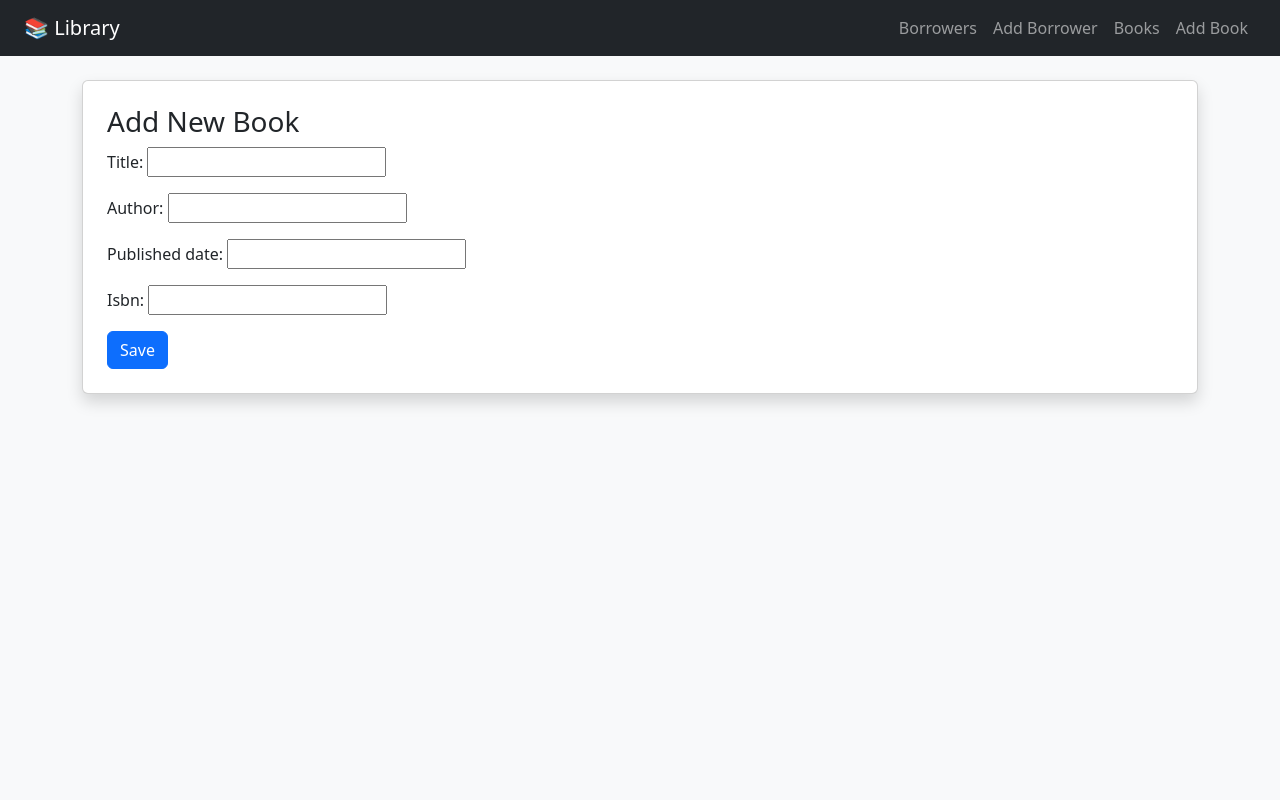
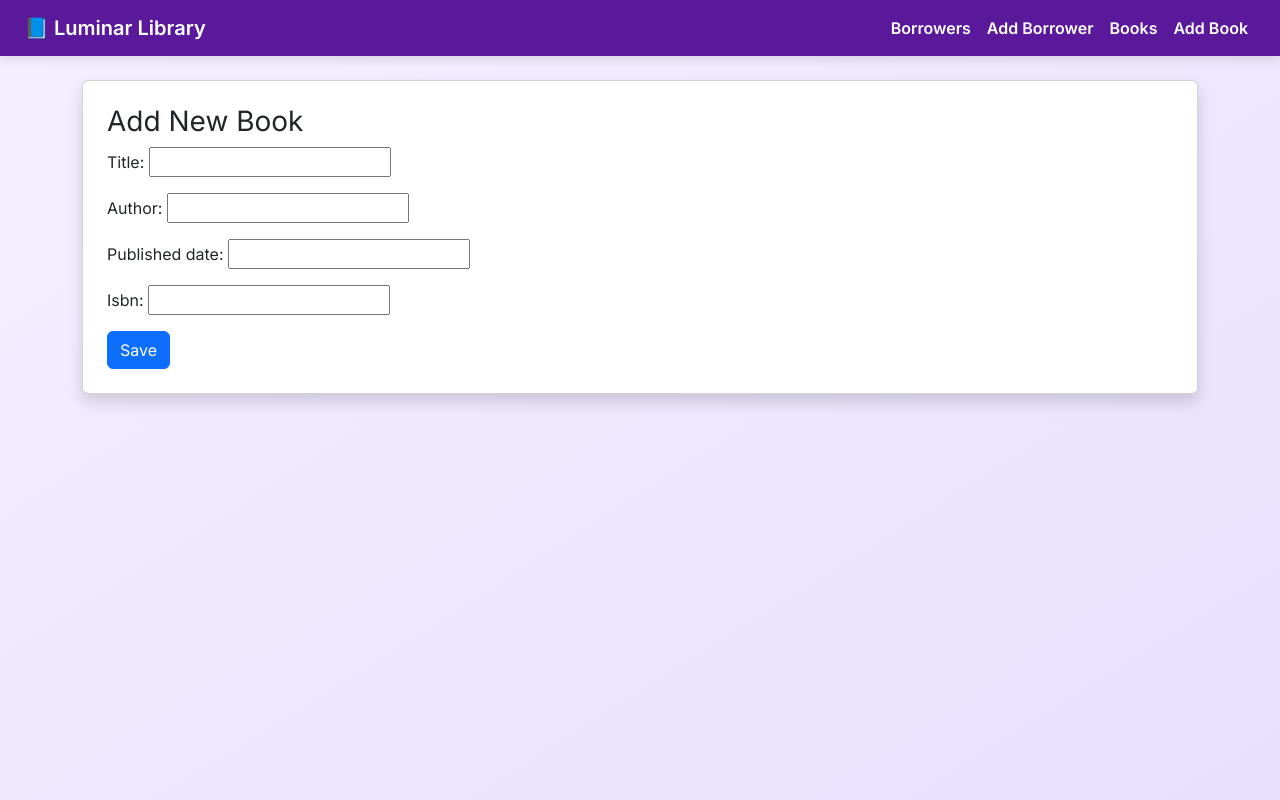
Before and after one commit to nandakumarp-dev/LibraryManagementSystem, a Django app: page /books/add/ in a window 1280 px wide. Run offline with Django 5.2, Linux system fonts and the light colour scheme.

Commit message:
implemented crud in books and borrower

```diff
--- a/backend/library/forms.py
+++ b/backend/library/forms.py
@@ -1,5 +1,6 @@
 from django import forms
 from .models import Borrower
+from .models import Book
 
 class BorrowerForm(forms.ModelForm):
     class Meta:
@@ -8,3 +9,8 @@ class BorrowerForm(forms.ModelForm):
         widgets = {
             'borrowed_date': forms.DateInput(attrs={'type': 'date'})
         }
+
+class BookForm(forms.ModelForm):
+    class Meta:
+        model = Book
+        fields = ['title', 'author', 'published_date', 'isbn']
--- a/backend/library/views.py
+++ b/backend/library/views.py
@@ -1,63 +1,96 @@
-from django.views.generic import CreateView, ListView, UpdateView, DetailView
-from django.urls import reverse_lazy
-from .models import Borrower
+from django.shortcuts import render, redirect, get_object_or_404
+from django.views import View
+from django.db.models import Q
+from .models import Borrower, Book
 from .forms import BorrowerForm
+from .forms import BookForm
 
-class BorrowerCreateView(CreateView):
-    model = Borrower
-    form_class = BorrowerForm
-    template_name = 'library/borrower_form.html'
-    success_url = reverse_lazy('borrower-list')
+# --- Borrower Views ---
+
+class BorrowerCreateView(View):
+    def get(self, request):
+        form = BorrowerForm()
+        return render(request, 'library/borrower_form.html', {'form': form})
+
+    def post(self, request):
+        form = BorrowerForm(request.POST)
+        if form.is_valid():
+            form.save()
+            return redirect('borrower-list')
+        return render(request, 'library/borrower_form.html', {'form': form})
 
 
-class BorrowerListView(ListView):
-    model = Borrower
-    template_name = 'library/borrower_list.html'
-    context_object_name = 'borrowers'
-
-
-class BorrowerUpdateView(UpdateView):
-    model = Borrower
-    form_class = BorrowerForm
-    template_name = 'library/update_borrowed_date.html'
-    success_url = reverse_lazy('borrower-list')
-
-
-class BorrowerDetailView(DetailView):
-    model = Borrower
-    template_name = 'library/borrower_detail.html'
-    context_object_name = 'borrower'
+class BorrowerListView(View):
+    def get(self, request):
+        query = request.GET.get('query')
+        borrowers = Borrower.objects.all()
+        if query:
+            borrowers = borrowers.filter(
+                Q(name__icontains=query) | Q(book__title__icontains=query)
+            )
+        return render(request, 'library/borrower_list.html', {'borrowers': borrowers})
 
 
 
+class BorrowerUpdateView(View):
+    def get(self, request, pk):
+        borrower = get_object_or_404(Borrower, pk=pk)
+        form = BorrowerForm(instance=borrower)
+        return render(request, 'library/update_borrowed_date.html', {'form': form})
 
-from .models import Book
-
-from django.views.generic import CreateView, ListView, UpdateView, DetailView
-from django.urls import reverse_lazy
-
-# BOOK VIEWS
-class BookCreateView(CreateView):
-    model = Book
-    fields = ['title', 'author', 'published_date', 'isbn']
-    template_name = 'library/book_form.html'
-    success_url = reverse_lazy('book-list')
+    def post(self, request, pk):
+        borrower = get_object_or_404(Borrower, pk=pk)
+        form = BorrowerForm(request.POST, instance=borrower)
+        if form.is_valid():
+            form.save()
+            return redirect('borrower-list')
+        return render(request, 'library/update_borrowed_date.html', {'form': form})
 
 
-class BookListView(ListView):
-    model = Book
-    template_name = 'library/book_list.html'
-    context_object_name = 'books'
+class BorrowerDetailView(View):
+    def get(self, request, pk):
+        borrower = get_object_or_404(Borrower, pk=pk)
+        return render(request, 'library/borrower_detail.html', {'borrower': borrower})
 
 
-class BookUpdateView(UpdateView):
-    model = Book
-    fields = ['title', 'author', 'published_date', 'isbn']
-    template_name = 'library/book_form.html'
-    success_url = reverse_lazy('book-list')
+# --- Book Views ---
+
+class BookCreateView(View):
+    def get(self, request):
+        form = BookForm()
+        return render(request, 'library/book_form.html', {'form': form})
+
+    def post(self, request):
+        form = BookForm(request.POST)
+        if form.is_valid():
+            form.save()
+            return redirect('book-list')
+        return render(request, 'library/book_form.html', {'form': form})
 
 
-class BookDetailView(DetailView):
-    model = Book
-    template_name = 'library/book_detail.html'
-    context_object_name = 'book'
+class BookListView(View):
+    def get(self, request):
+        books = Book.objects.all()
+        return render(request, 'library/book_list.html', {'books': books})
+
+
+
+class BookUpdateView(View):
+    def get(self, request, pk):
+        book = get_object_or_404(Book, pk=pk)
+        form = BookForm(instance=book)
+        return render(request, 'library/book_form.html', {'form': form, 'object': book})
+
+    def post(self, request, pk):
+        book = get_object_or_404(Book, pk=pk)
+        form = BookForm(request.POST, instance=book)
+        if form.is_valid():
+            form.save()
+            return redirect('book-list')
+        return render(request, 'library/book_form.html', {'form': form, 'object': book})
+
+
+class BookDetailView(View):
+    def get(self, request, pk):
+        book = get_object_or_404(Book, pk=pk)
+        return render(request, 'library/book_detail.html', {'book': book})
--- a/backend/templates/library/base.html
+++ b/backend/templates/library/base.html
@@ -3,19 +3,79 @@
 <head>
     <meta charset="UTF-8">
     <title>{% block title %}Library System{% endblock %}</title>
+    <meta name="viewport" content="width=device-width, initial-scale=1">
     <link href="https://cdn.jsdelivr.net/npm/bootstrap@5.3.0/dist/css/bootstrap.min.css" rel="stylesheet">
+    <link href="https://cdnjs.cloudflare.com/ajax/libs/animate.css/4.1.1/animate.min.css" rel="stylesheet">
+    <link href="https://fonts.googleapis.com/css2?family=Inter:wght@400;600&display=swap" rel="stylesheet">
+    <style>
+        body {
+            font-family: 'Inter', sans-serif;
+            background: linear-gradient(to bottom right, #f4f0ff, #e9dfff);
+            color: #1a1a2e;
+            min-height: 100vh;
+            overflow-x: hidden;
+        }
+        .navbar {
+            background-color: #5a189a;
+            box-shadow: 0 4px 10px rgba(0,0,0,0.1);
+        }
+        .navbar-brand, .nav-link {
+            color: #ffffff !important;
+            font-weight: 600;
+        }
+        .card-ui {
+            background: #ffffff;
+            border-radius: 1rem;
+            box-shadow: 0 6px 20px rgba(88, 86, 214, 0.2);
+            padding: 2rem;
+            animation: fadeIn 0.7s ease-in-out;
+        }
+        .btn-style {
+            background-color: #7209b7;
+            color: white;
+            border: none;
+            font-weight: 500;
+            transition: 0.3s;
+        }
+        .btn-style:hover {
+            background-color: #560bad;
+        }
+        .table thead {
+            background-color: #7209b7;
+            color: white;
+        }
+        .table tbody tr:hover {
+            background-color: #f3e9ff;
+        }
+        @keyframes fadeIn {
+            from {
+                opacity: 0;
+                transform: translateY(20px);
+            }
+            to {
+                opacity: 1;
+                transform: translateY(0);
+            }
+        }
+        @media (max-width: 768px) {
+            .card-ui {
+                padding: 1rem;
+            }
+        }
+    </style>
 </head>
-<body class="bg-light">
-    <nav class="navbar navbar-expand-lg navbar-dark bg-dark px-4 mb-4">
-        <a class="navbar-brand" href="{% url 'borrower-list' %}">📚 Library</a>
-        <div class="collapse navbar-collapse">
+<body>
+    <nav class="navbar navbar-expand-lg px-4 mb-4">
+        <a class="navbar-brand" href="{% url 'borrower-list' %}">📘 Luminar Library</a>
+        <button class="navbar-toggler" type="button" data-bs-toggle="collapse" data-bs-target="#navbarNav">
+            <span class="navbar-toggler-icon"></span>
+        </button>
+        <div class="collapse navbar-collapse" id="navbarNav">
             <ul class="navbar-nav ms-auto">
-
-                <li class="nav-item"><a href="{% url 'borrower-list' %}" class="nav-link">Borrowers</a></li>
-                <li class="nav-item"><a href="{% url 'borrower-add' %}" class="nav-link">Add Borrower</a></li>
-                <li class="nav-item"><a href="{% url 'book-list' %}" class="nav-link">Books</a></li>
-                <li class="nav-item"><a href="{% url 'book-add' %}" class="nav-link">Add Book</a></li>
-
+                <li class="nav-item"><a class="nav-link" href="{% url 'borrower-list' %}">Borrowers</a></li>
+                <li class="nav-item"><a class="nav-link" href="{% url 'borrower-add' %}">Add Borrower</a></li>
+                <li class="nav-item"><a class="nav-link" href="{% url 'book-list' %}">Books</a></li>
+                <li class="nav-item"><a class="nav-link" href="{% url 'book-add' %}">Add Book</a></li>
             </ul>
         </div>
     </nav>
```
